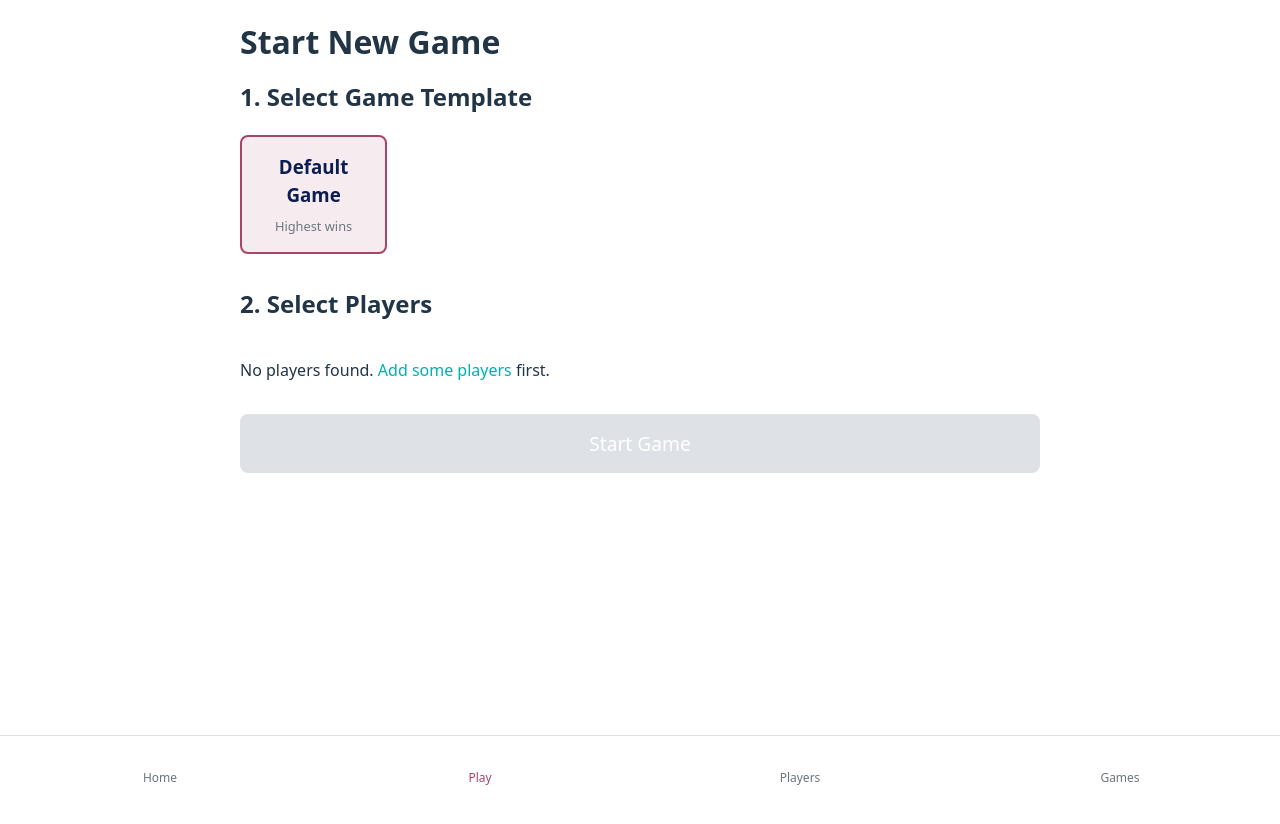
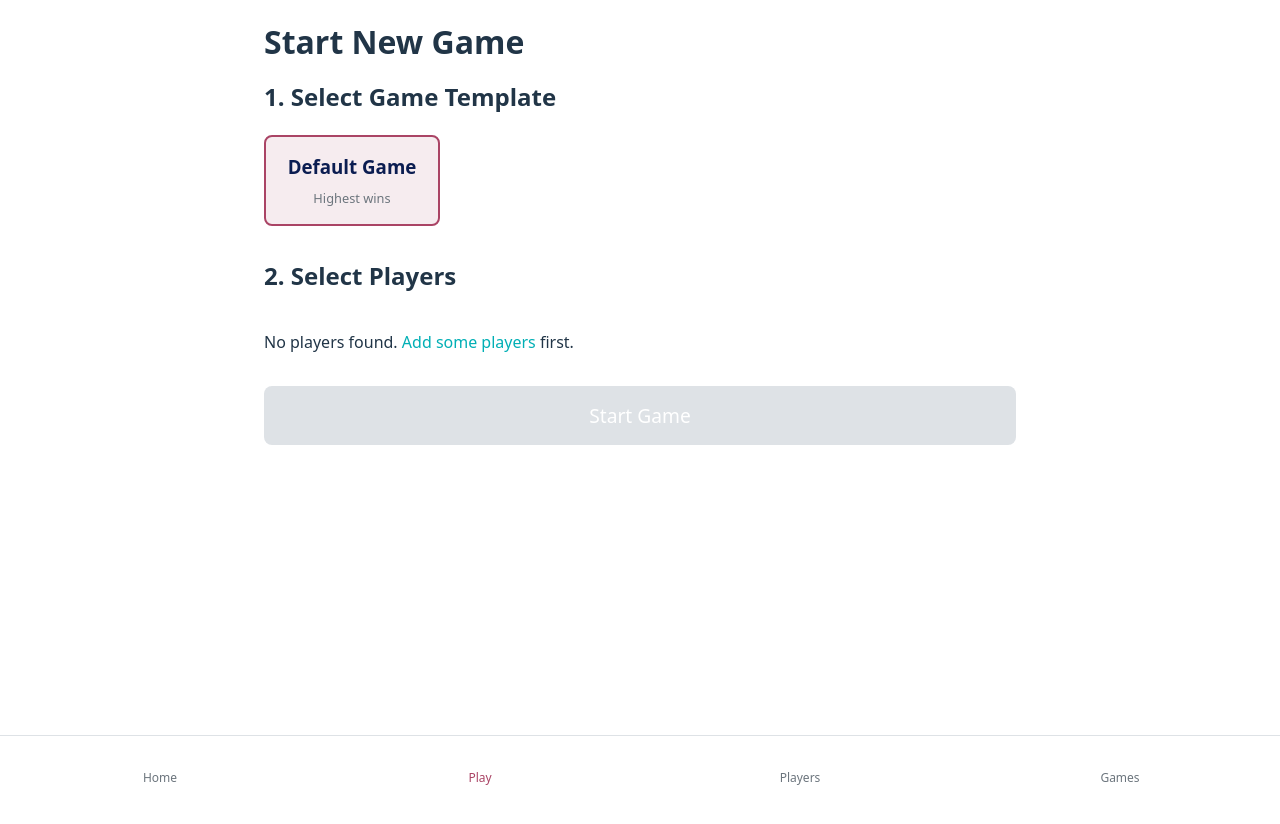
Before and after one commit to wynsome-apps/score-sheet, a Vue app: page /play in a window 1280 px wide. Shown: the top 824 px of the page. After the commit the page ends 800 px from the top, so only its background shows below. Built offline with nearby package versions, Linux system fonts and the light colour scheme; some icons are missing.

Commit message:
fix sticky header with virtual keyboard

```diff
--- a/index.html
+++ b/index.html
@@ -5,7 +5,7 @@
     <link rel="icon" type="image/svg+xml" href="/favicon.svg" />
     <link rel="icon" type="image/png" sizes="32x32" href="/favicon-32x32.png" />
     <link rel="icon" type="image/png" sizes="16x16" href="/favicon-16x16.png" />
-    <meta name="viewport" content="width=device-width, initial-scale=1.0" />
+    <meta name="viewport" content="width=device-width, initial-scale=1.0, interactive-widget=resizes-content" />
     <meta name="description" content="Keep score for board and card games" />
     <meta name="theme-color" content="#AA4465" />
     <link rel="apple-touch-icon" href="/apple-touch-icon.png" />
--- a/src/App.vue
+++ b/src/App.vue
@@ -47,15 +47,19 @@
   margin: 0 auto;
   min-height: calc(100vh - 70px);
   padding-bottom: 80px; /* Space for bottom nav */
+  box-sizing: border-box;
 }
 
 main.is-play-screen {
-  min-height: 100vh;
-  padding-bottom: 80px; /* Still need space for nav during setup */
+  min-height: 100dvh;
 }
 
 main.hide-nav {
   padding-bottom: 1.5rem;
+  height: 100dvh;
+  overflow: hidden;
+  display: flex;
+  flex-direction: column;
 }
 
 .bottom-nav {
--- a/src/views/PlayView.vue
+++ b/src/views/PlayView.vue
@@ -331,11 +331,19 @@
 <style scoped>
 .play-container {
   max-width: 100%;
+  height: 100%;
+  display: flex;
+  flex-direction: column;
 }
 
 h1 {
   margin: 0;
   font-size: 2rem;
+}
+
+.setup-screen {
+  flex: 1;
+  overflow-y: auto;
 }
 
 .setup-section {
@@ -384,6 +392,7 @@
   border: none;
   border-radius: 8px;
   cursor: pointer;
+  margin-top: auto;
 }
 
 .start-button:disabled {
@@ -392,12 +401,19 @@
 }
 
 /* Scoring Screen Styles */
+.scoring-screen {
+  display: flex;
+  flex-direction: column;
+  flex: 1;
+  min-height: 0; /* Important for flex children scrolling */
+}
+
 .scoring-header {
   display: flex;
   justify-content: space-between;
   align-items: center;
   margin-bottom: 1rem;
-  flex-wrap: wrap;
+  flex-shrink: 0;
   gap: 1rem;
 }
 
@@ -407,35 +423,39 @@
 }
 
 .table-container {
-  max-height: calc(100dvh - 1rem);
-  overflow-x: auto;
+  flex: 1;
+  overflow: auto;
   -webkit-overflow-scrolling: touch;
+  border: 1px solid var(--color-border);
 }
 
 table {
   width: 100%;
-  border-collapse: separate; /* Better for sticky borders */
+  border-collapse: separate;
   border-spacing: 0;
-  min-width: 300px;
 }
 
 th, td {
-  border: 1px solid var(--color-border);
+  border-bottom: 1px solid var(--color-border);
+  border-right: 1px solid var(--color-border);
   padding: 8px;
   text-align: center;
 }
 
+th:last-child, td:last-child {
+  border-right: none;
+}
+
 th {
   background-color: var(--color-gray-light);
+  color: var(--color-dark);
+}
+
+thead {
+  position: -webkit-sticky;
   position: sticky;
   top: 0;
   z-index: 10;
-  color: var(--color-dark);
-}
-
-thead tr:nth-child(2) th {
-  top: 41px; /* Height of the first header row. Use a value that matches your design. */
-  z-index: 9;
 }
 
 .totals-header-row th {
```
